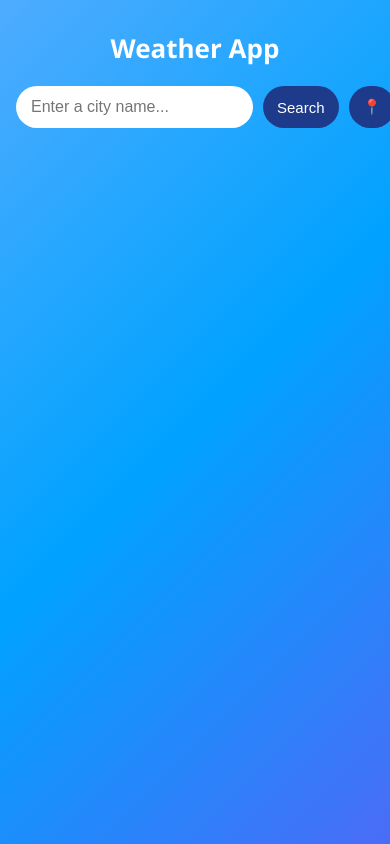
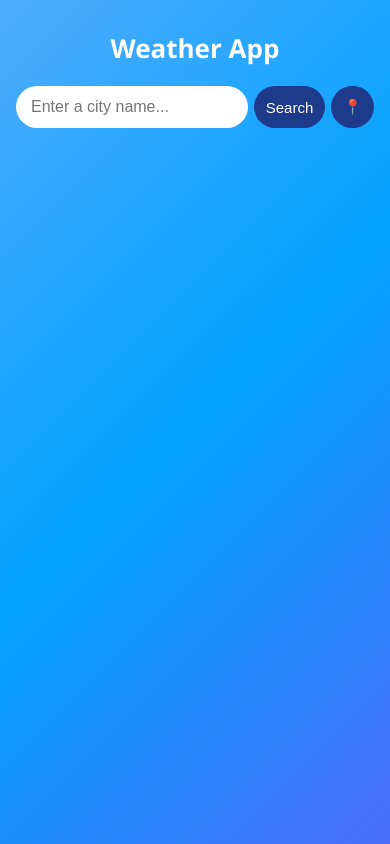
Before and after one commit to gopichandreddy007/weather-app, a plain HTML site: page index.html in a window 390 px wide. Drawn offline with Linux system fonts and the light colour scheme.

Commit message:
Fix search buttons overflowing on small screens

```diff
--- a/style.css
+++ b/style.css
@@ -31,6 +31,7 @@ h1 {
 
 #search-form input {
   flex: 1;
+  min-width: 0; /* lets the input shrink so buttons don't overflow */
   padding: 12px 15px;
   border: none;
   border-radius: 25px;
@@ -162,8 +163,13 @@ h3 {
     font-size: 26px;
   }
 
+  #search-form {
+    gap: 6px;
+  }
+
   #search-form button {
-    padding: 12px 14px;
+    padding: 12px 12px;
+    flex-shrink: 0;
   }
 
   .big-icon {
```
